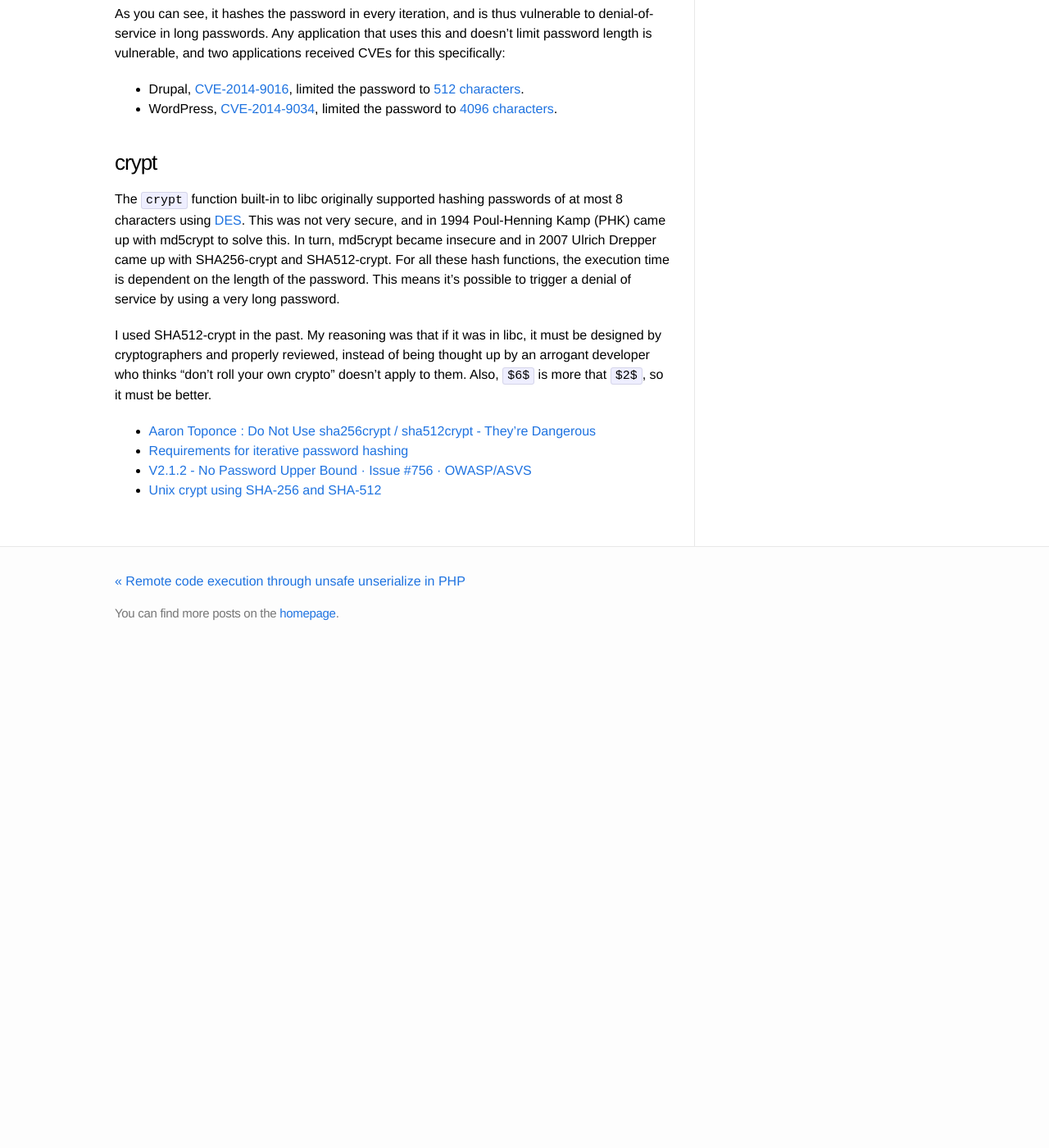
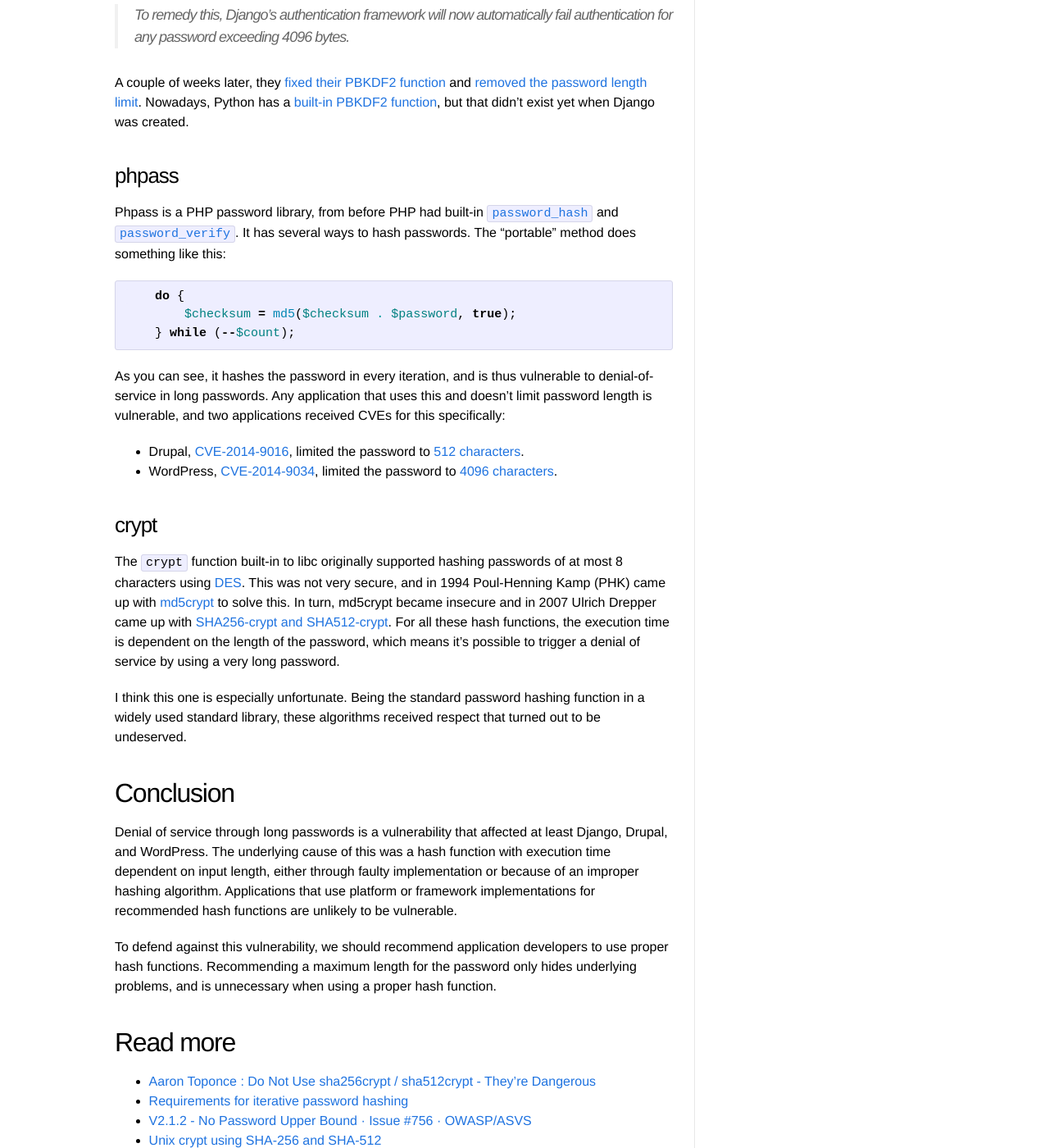
Before and after one commit to Sjord/Sjord.github.io, a Jekyll site: the page built from _posts/2021-06-25-long-password-denial-of-service.md, in a window 1280 px wide and 1400 px high, scrolled down 1867 px. Shown: the whole window at 82% size. Built offline with Jekyll 4.4.1, drawn with Linux system fonts in a browser that asks for light colours; nearby versions of some CDN libraries; before the commit the page ends 2657 px from its top, so only the background shows below that; some of the changed text lies outside the part shown.

Commit message:
Finish password dos article

```diff
--- a/_posts/2021-06-25-long-password-denial-of-service.md
+++ b/_posts/2021-06-25-long-password-denial-of-service.md
@@ -1,11 +1,11 @@
 ---
 layout: post
-title: "Long passwords don't cause denial of service with proper hash functions"
+title: "Long passwords don't cause denial of service when using proper hash functions"
 thumbnail: scrap-iron-480.jpg
-date: 2021-06-30
+date: 2021-07-02
 ---
 
-ASVS [states](https://github.com/OWASP/ASVS/blob/v4.0.3/4.0/en/0x11-V2-Authentication.md#:~:text=no%20longer%20than%20128%20characters) that passwords should be at most 128 characters. This originates from the idea that longer passwords take longer to hash, which can lead to a denial of service when an attacker performs login attempts with very long passwords. However, this is not generally true. With a proper hash function, longer passwords do not take longer time to hash.
+ASVS [states](https://github.com/OWASP/ASVS/blob/v4.0.3/4.0/en/0x11-V2-Authentication.md#:~:text=no%20longer%20than%20128%20characters) that passwords should be at most 128 characters. This originates from the idea that longer passwords take longer to hash, which can lead to a denial of service when an attacker performs login attempts with very long passwords. However, this is not generally true. With a proper hash function, longer passwords do not take a significantly longer time to hash.
 
 ## How PBKDF2 works
 
@@ -32,7 +32,13 @@
 
 With this optimization, the password is only hashed once. This means that the length of the password is not of great influence on the total execution time.
 
-Without this optimization, the password is hashed several hundred thousand times, and a large password can take up considerable time on the server.
+## Length dependent hash functions
+
+If PBKDF2 is naively implemented without this optimization, the password is hashed on each iteration. Since there are typically hunders of thousands of iterations, this can have a big result on performance. It may take minutes to calculate the hash of a password of millions of characters.
+
+PBKDF2's algorithm does not specify exactly when and how often the password is hashed. It depends on the implementation whether the execution time blows up with password length. Scrypt builds on top of PBKDF2, and execution time is also implementation dependent. Bcrypt only uses the first 72 bytes of the password, so is not affected by long passwords. The first thing Argon2 does is to hash the password, and works on the hash from then on, so it is not vulnerable to long passwords.
+
+Of course, people don't always use proper implementations, or even approved password hash functions. In those cases, it may be possible to cause a denial of service attack by performing a login attempt with a password of several megabytes.
 
 ### Django's PBKDF2
 
@@ -44,7 +50,7 @@
 
 > To remedy this, Django's authentication framework will now automatically fail authentication for any password exceeding 4096 bytes.
 
-A couple of weeks later, they [fixed their PBKDF2 function](https://github.com/django/django/commit/68540fe4df44492571bc610a0a043d3d02b3d320) and [removed the password length limit](https://github.com/django/django/commit/5d74853e156105ea02a41f4731346dbe272c2412).
+A couple of weeks later, they [fixed their PBKDF2 function](https://github.com/django/django/commit/68540fe4df44492571bc610a0a043d3d02b3d320) and [removed the password length limit](https://github.com/django/django/commit/5d74853e156105ea02a41f4731346dbe272c2412). Nowadays, Python has a [built-in PBKDF2 function](https://docs.python.org/3.9/library/hashlib.html#hashlib.pbkdf2_hmac), but that didn't exist yet when Django was created.
 
 ### phpass
 
@@ -63,9 +69,17 @@
 
 ### crypt
 
-The `crypt` function built-in to libc originally supported hashing passwords of at most 8 characters using [DES](https://en.wikipedia.org/wiki/Data_Encryption_Standard). This was not very secure, and in 1994 Poul-Henning Kamp (PHK) came up with md5crypt to solve this. In turn, md5crypt became insecure and in 2007 Ulrich Drepper came up with SHA256-crypt and SHA512-crypt. For all these hash functions, the execution time is dependent on the length of the password. This means it's possible to trigger a denial of service by using a very long password.
+The `crypt` function built-in to libc originally supported hashing passwords of at most 8 characters using [DES](https://en.wikipedia.org/wiki/Data_Encryption_Standard). This was not very secure, and in 1994 Poul-Henning Kamp (PHK) came up with [md5crypt](http://phk.freebsd.dk/sagas/md5crypt/) to solve this. In turn, md5crypt became insecure and in 2007 Ulrich Drepper came up with [SHA256-crypt and SHA512-crypt](https://akkadia.org/drepper/SHA-crypt.txt). For all these hash functions, the execution time is dependent on the length of the password, which means it's possible to trigger a denial of service by using a very long password.
 
-I used SHA512-crypt in the past. My reasoning was that if it was in libc, it must be designed by cryptographers and properly reviewed, instead of being thought up by an arrogant developer who thinks "don't roll your own crypto" doesn't apply to them. Also, `$6$` is more that `$2$`, so it must be better.
+I think this one is especially unfortunate. Being the standard password hashing function in a widely used standard library, these algorithms received respect that turned out to be undeserved.
+
+## Conclusion
+
+Denial of service through long passwords is a vulnerability that affected at least Django, Drupal, and WordPress. The underlying cause of this was a hash function with execution time dependent on input length, either through faulty implementation or because of an improper hashing algorithm. Applications that use platform or framework implementations for recommended hash functions are unlikely to be vulnerable.
+
+To defend against this vulnerability, we should recommend application developers to use proper hash functions. Recommending a maximum length for the password only hides underlying problems, and is unnecessary when using a proper hash function.
+
+## Read more
 
 * [Aaron Toponce : Do Not Use sha256crypt / sha512crypt - They're Dangerous](https://pthree.org/2018/05/23/do-not-use-sha256crypt-sha512crypt-theyre-dangerous/)
 * [Requirements for iterative password hashing](/2016/05/25/iterative-password-hashing/)
```
